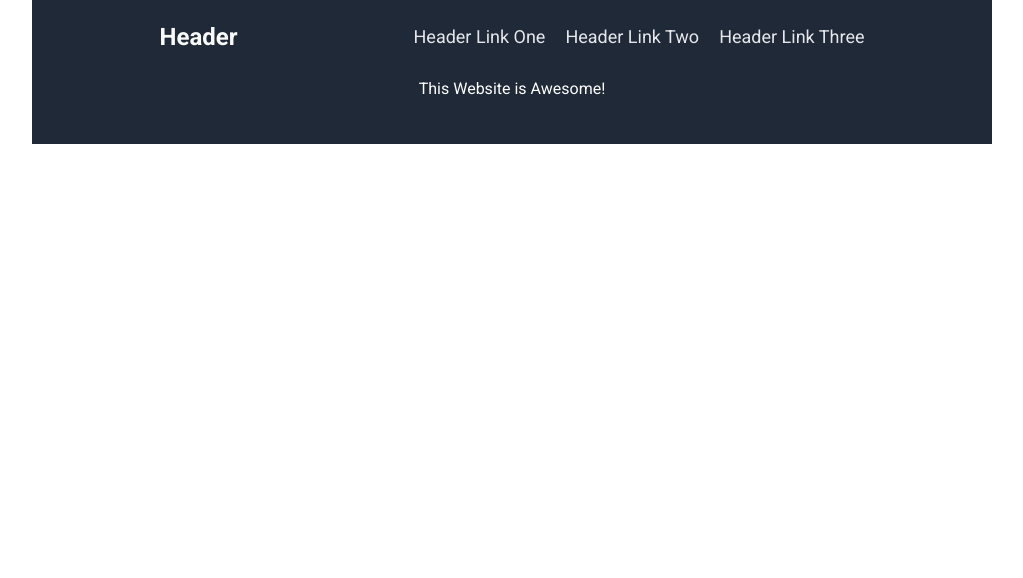
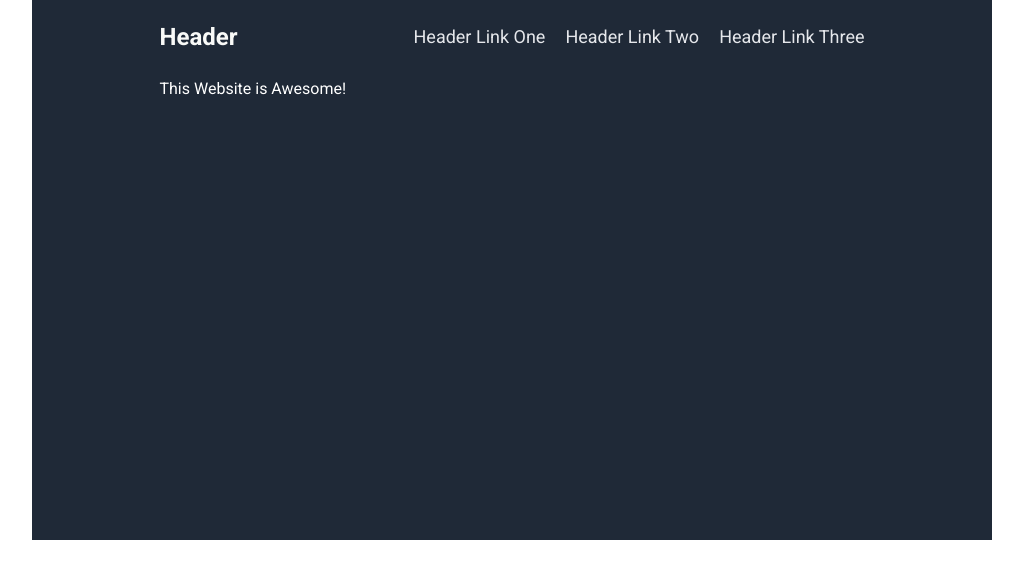
Before and after one commit to heyitsant/OdinLandingPage, a plain HTML site: page index.html in a window 1280 px wide. Shown: the whole page, without its empty margins (128-1151 px from the left). Drawn offline with Linux system fonts and the light colour scheme.

Commit message:
I think... I am done with the top menu now.
Everything looks good and in the right place.

```diff
--- a/styles/styles.css
+++ b/styles/styles.css
@@ -13,11 +13,19 @@ body {
     width: 75%;
 }
 
+.header {
+    display: flex;
+    flex-direction: column;
+    height: 500px;
+    align-items: center;
+}
+
 .header,
 .footer {
     color: #fff;
     background-color: #1F2937;
     padding: 10px;
+
 }
 
 .title {
@@ -27,11 +35,17 @@ body {
     color: #F9FAF8;
 }
 
+.content {
+    display: flex;
+    flex-direction: column;
+    justify-content: space-between;
+    width: 75%;
+}
+
 .top-menu {
     display: flex;
     flex-direction: row;
     justify-content: space-between;
-    width: 75%;
 }
 
 ul {
@@ -40,11 +54,6 @@ ul {
     gap: 20px;
 }
 
-.content {
-    display:flex;
-    flex-direction: column;
-    align-items: center;
-}
 
 .links ul li a {
     font-size: 18px;
```
